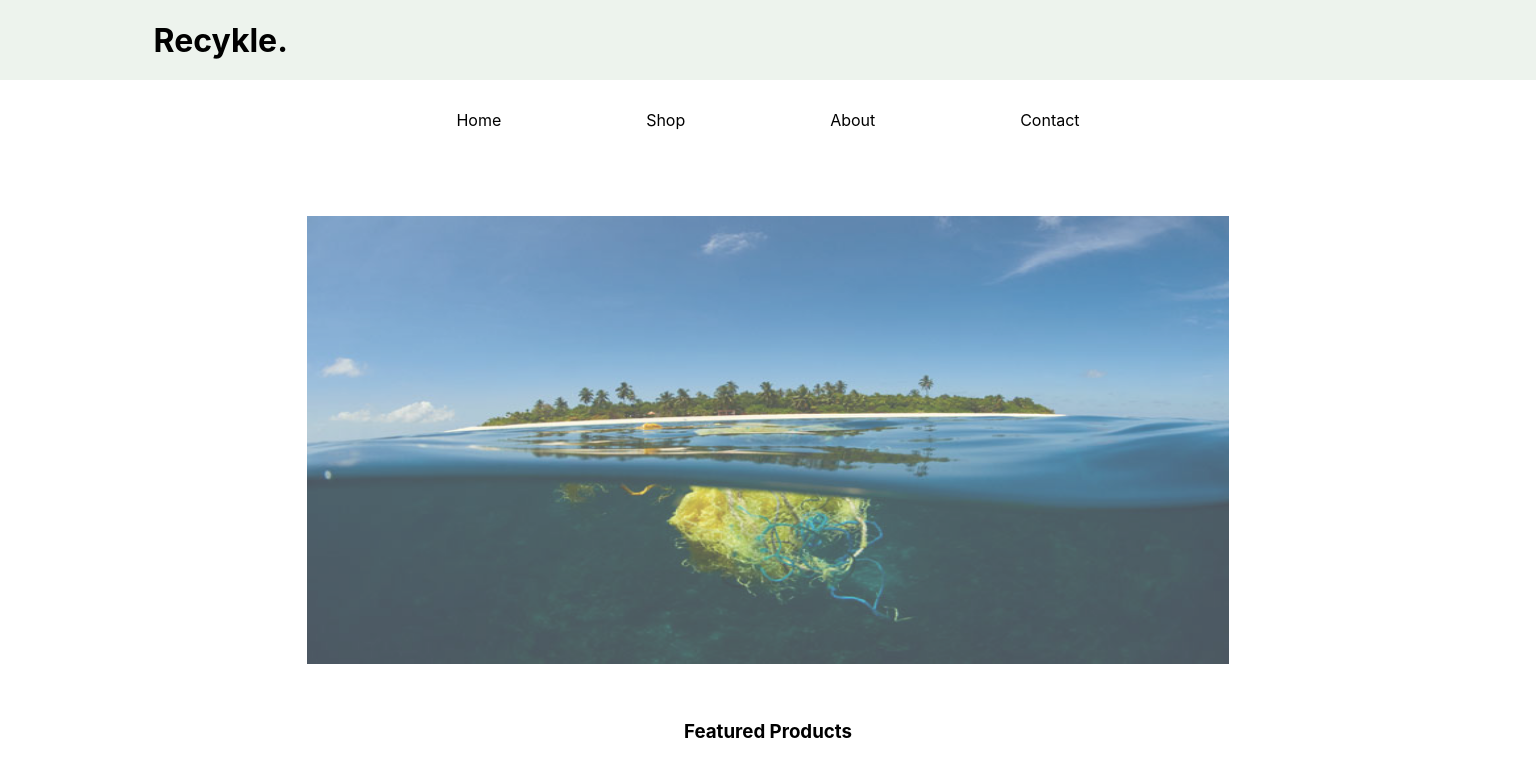
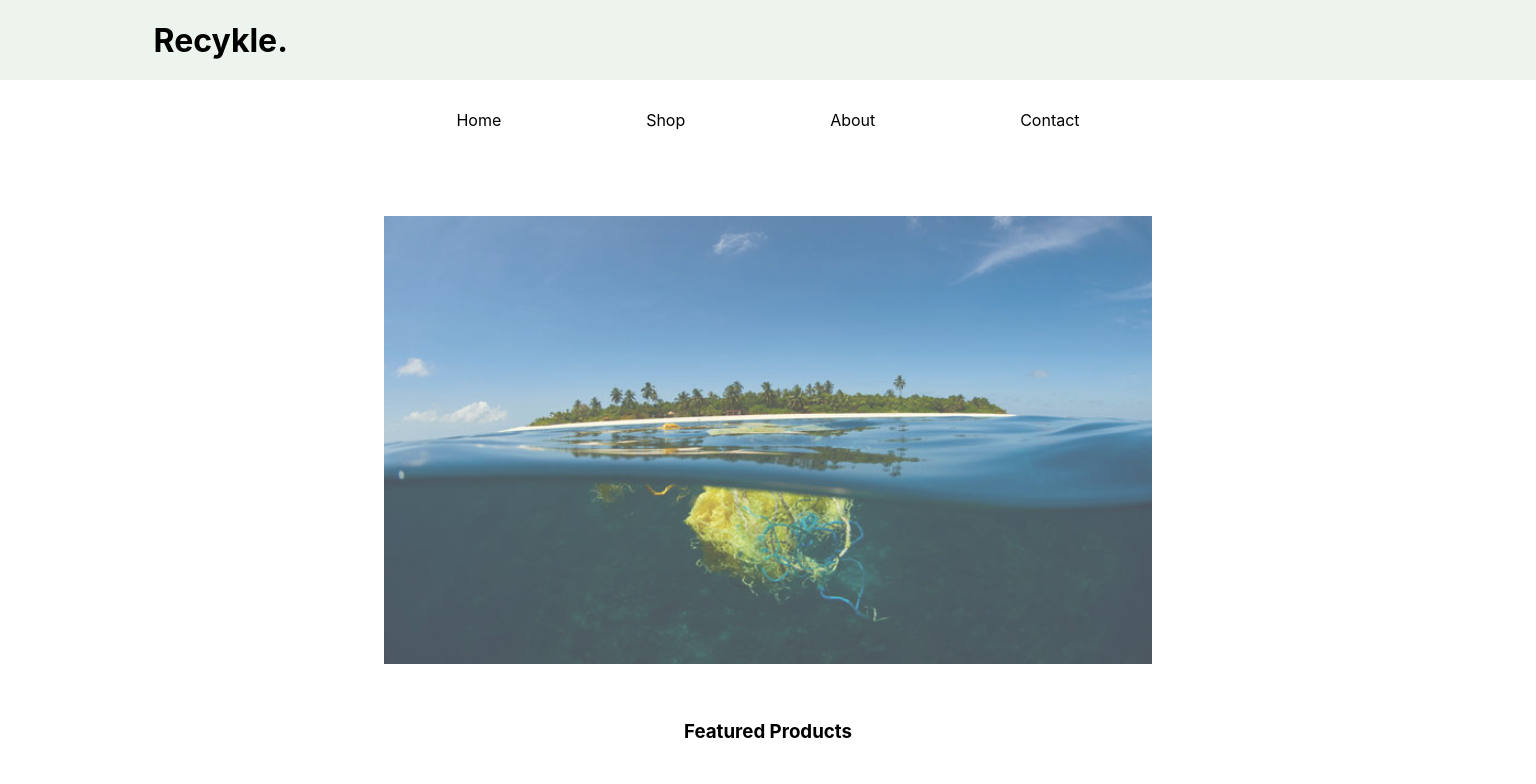
Before and after one commit to aaronnn47/recykle, a React (Create React App) app: page /#/ in a window 1536 px wide. Shown: the top 784 px of the page. Built offline with nearby package versions, Linux system fonts and the light colour scheme; a web font is replaced by a local one.

Commit message:
made changes to home pic

```diff
--- a/src/Components/Home/Home.css
+++ b/src/Components/Home/Home.css
@@ -140,6 +140,11 @@ a:hover
     height: 70%;
     width: 100%;
   }
+
+  .home-body > img{
+    width: 55%;
+  }
+
 }
 
 @media(min-width: 1500px){
@@ -155,4 +160,8 @@ a:hover
     width: 100%;
     height: 60%;
   }
+
+  .home-body > img{
+    width: 50%;
+  }
 }
--- a/src/Components/Shop/Shop.css
+++ b/src/Components/Shop/Shop.css
@@ -15,7 +15,7 @@
 @media(min-width: 300px){
     .shop-products {
         width: 100%;
-        height: 50%;
+        height: 60%;
         /* margin-top: 20px; */
         display: flex;
         flex-direction: column;
@@ -25,7 +25,7 @@
 
     .shop-products > img{
         width: 100%;
-        height: 70%;
+        height: 60%;
     }
 }
 
@@ -33,7 +33,6 @@
     .shop-products {
         width: 100%;
         height: 60%;
-        /* margin-top: 20px; */
         display: flex;
         flex-direction: column;
         justify-content: center;
```
